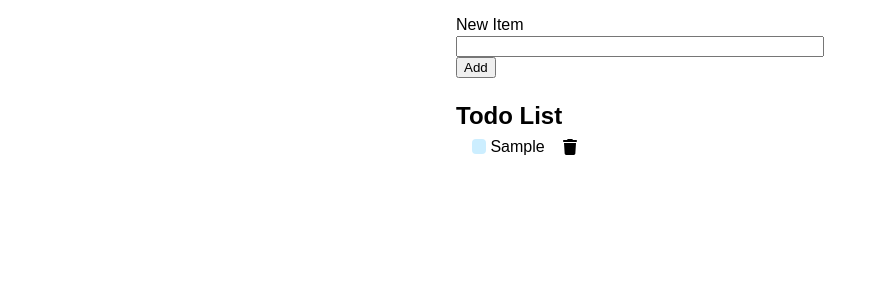
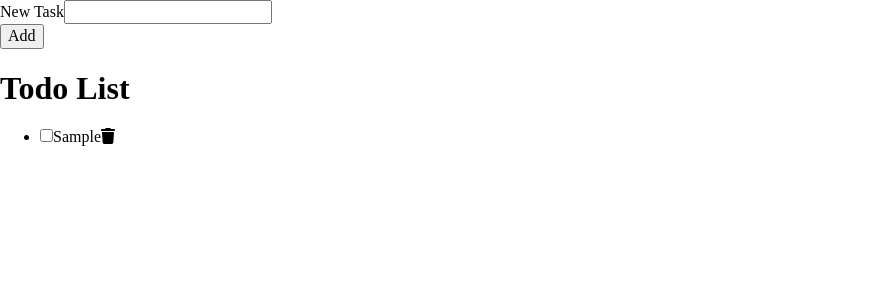
Before and after one commit to onurerdinc/TodoList, a React app: page / in a window 1280 px wide. Both pictures are taken after typing "Sample" into the empty fields and a click on the button "Add". Shown: the top 300 px of the page, without its empty margins (0-887 px from the left). Built offline with nearby package versions, Linux system fonts and the light colour scheme; the HTML template or start-up script is replaced by a standard one.

Commit message:
organize the project structure

```diff
--- a/src/App.jsx
+++ b/src/App.jsx
@@ -1,7 +1,7 @@
 import { useEffect, useState } from "react";
 import "./index.css";
-import { NewTodoForm } from "./NewTodoForm";
-import { TodoList } from "./TodoList";
+import { NewTodoForm } from "./components/NewTodoForm/NewTodoForm";
+import { TodoList } from "./components/TodoList/TodoList";
 
 export default function App() {
   const [todos, setTodos] = useState(() => {
--- a/src/NewTodoForm.jsx
+++ b/src/components/NewTodoForm/NewTodoForm.jsx
@@ -14,7 +14,7 @@ export function NewTodoForm({ onSubmit }) {
     <form onSubmit={handleSubmit} className="new__item-form">
       <div className="form__row">
         <label htmlFor="item" className="new__item">
-          New Item
+          New Task
         </label>
         <input
           value={newItem}
--- a/src/TodoItem.jsx
+++ b/src/components/TodoItem/TodoItem.jsx
@@ -9,10 +9,10 @@ export function TodoItem({ completed, id, title, toggleTodo, deleteTodo }) {
           type="checkbox"
           checked={completed}
           onChange={(e) => toggleTodo(id, e.target.checked)}
+          className="checkbox__icon"
         />
         {title}
       </label>
-      {/* Replace the button with FontAwesomeIcon for the delete icon */}
       <FontAwesomeIcon
         icon={faTrash}
         className="delete__icon"
--- a/src/TodoList.jsx
+++ b/src/components/TodoList/TodoList.jsx
@@ -1,4 +1,4 @@
-import { TodoItem } from "./TodoItem";
+import { TodoItem } from "../TodoItem/TodoItem";
 
 export function TodoList({ todos, toggleTodo, deleteTodo }) {
   return (
--- a/src/index.css
+++ b/src/index.css
@@ -1,150 +1,2 @@
-* {
-  font-family: Arial, Helvetica, sans-serif;
-  box-sizing: border-box;
-}
-
-body {
-  background: #ffffff;
-  color: hsl(0, 0%, 0%);
-  max-width: 400px;
-  padding: 1rem;
-  margin: 0 auto;
-}
-
-.new__item_form {
-  display: flex;
-  flex-direction: column;
-  gap: 1rem;
-}
-
-.form__row {
-  display: flex;
-  flex-direction: column;
-  gap: 0.1rem;
-}
-
-.button {
-  background: hsl(200, 100%, 50%, 0.1);
-  border: 1px solid hsl(200, 100%, 50%);
-  color: hsl(0, 0%, 100%);
-  padding: 0.25em 0.5em;
-  border-radius: 0.25em;
-  cursor: pointer;
-  outline: none;
-}
-
-.button:hover,
-.button:focus-visible {
-  background: hsl(200, 100%, 50%, 0.2);
-}
-
-.delete__icon {
-  cursor: pointer;
-  color: black;
-  margin-left: 10px;
-}
-
-.delete__icon:hover {
-  color: darkred;
-}
-
-.button.delete__button {
-  background: hsl(0, 100%, 40%, 0.1);
-  border: 1px solid hsl(0, 100%, 40%);
-  color: hsl(0, 100%, 40%);
-}
-
-.button.delete__buttonr:hover,
-.button.delete__button:focus-visible {
-  background: hsl(0, 100%, 40%, 0.2);
-}
-
-.new-item-form input {
-  outline: none;
-  border: 1px solid hsl(200, 100%, 40%);
-  background: hsl(200, 100%, 30%);
-  border-radius: 0.25em;
-  padding: 0.25em 0.5em;
-  color: hsl(200, 100%, 90%);
-}
-
-.new_item_form input:focus {
-  border: 1px solid hsl(200, 100%, 70%);
-}
-
-.header {
-  font-size: 1.5rem;
-  margin-top: 1.5rem;
-  margin-bottom: 0.5rem;
-}
-
-.list {
-  margin: 0;
-  padding: 0;
-  margin-left: 1rem;
-  list-style: none;
-}
-
-.list li:has(input:checked) label {
-  color: hsl(0, 0%, 0%);
-}
-
-.list {
-  display: flex;
-  flex-direction: column;
-  gap: 0.3rem;
-}
-
-.list li {
-  display: flex;
-  gap: 0.5rem;
-  align-items: center;
-}
-
-.list li label {
-  display: flex;
-  gap: 0.25rem;
-  cursor: pointer;
-  align-items: center;
-}
-
-.list li:has(input:focus-visible) label {
-  outline: 1px solid hsl(200, 100%, 50%);
-}
-
-.list li input {
-  outline: none;
-  width: 1rem;
-  height: 1rem;
-  appearance: none;
-  cursor: pointer;
-  position: absolute;
-}
-
-.list li label::before {
-  content: "";
-  display: block;
-  width: 0.9rem;
-  height: 0.9rem;
-  background: hsl(200, 100%, 90%);
-  border-radius: 0.25em;
-  display: flex;
-  justify-content: center;
-  align-items: center;
-}
-
-.list li label:hover::before {
-  background: hsl(200, 100%, 80%);
-}
-
-.list li:has(input:checked) label::before {
-  content: "✔";
-  background: hsl(200, 100%, 40%);
-  color: hsl(200, 100%, 90%);
-  font-size: 0.75rem;
-  font-weight: bold;
-}
-
-.list li:has(input:checked) label:hover::before {
-  background: hsl(200, 100%, 30%);
-}
+@import url(./vendor/normalize.css);
+@import url(./vendor/fonts.css);
--- /dev/null
+++ b/src/vendor/fonts.css
@@ -0,0 +1,15 @@
+@font-face {
+  font-family: "CabinetGrotesk";
+  font-style: normal;
+  font-weight: 700;
+  font-display: swap;
+  src: url("./Fonts/CabinetGrotesk-Bold.otf") format("opentype");
+}
+
+@font-face {
+  font-family: "CabinetGrotesk";
+  font-style: normal;
+  font-weight: 500;
+  font-display: swap;
+  src: url("./Fonts/CabinetGrotesk-Medium.otf") format("opentype");
+}
```
Also changed, not shown: src/components/NewTodoForm/NewTodoForm.css (added), src/components/TodoItem/TodoItem.css (added), src/components/TodoList/TodoList.css (added), src/vendor/Fonts/CabinetGrotesk-Bold.otf (added), src/vendor/Fonts/CabinetGrotesk-Medium.otf (added), src/vendor/normalize.css (added).
